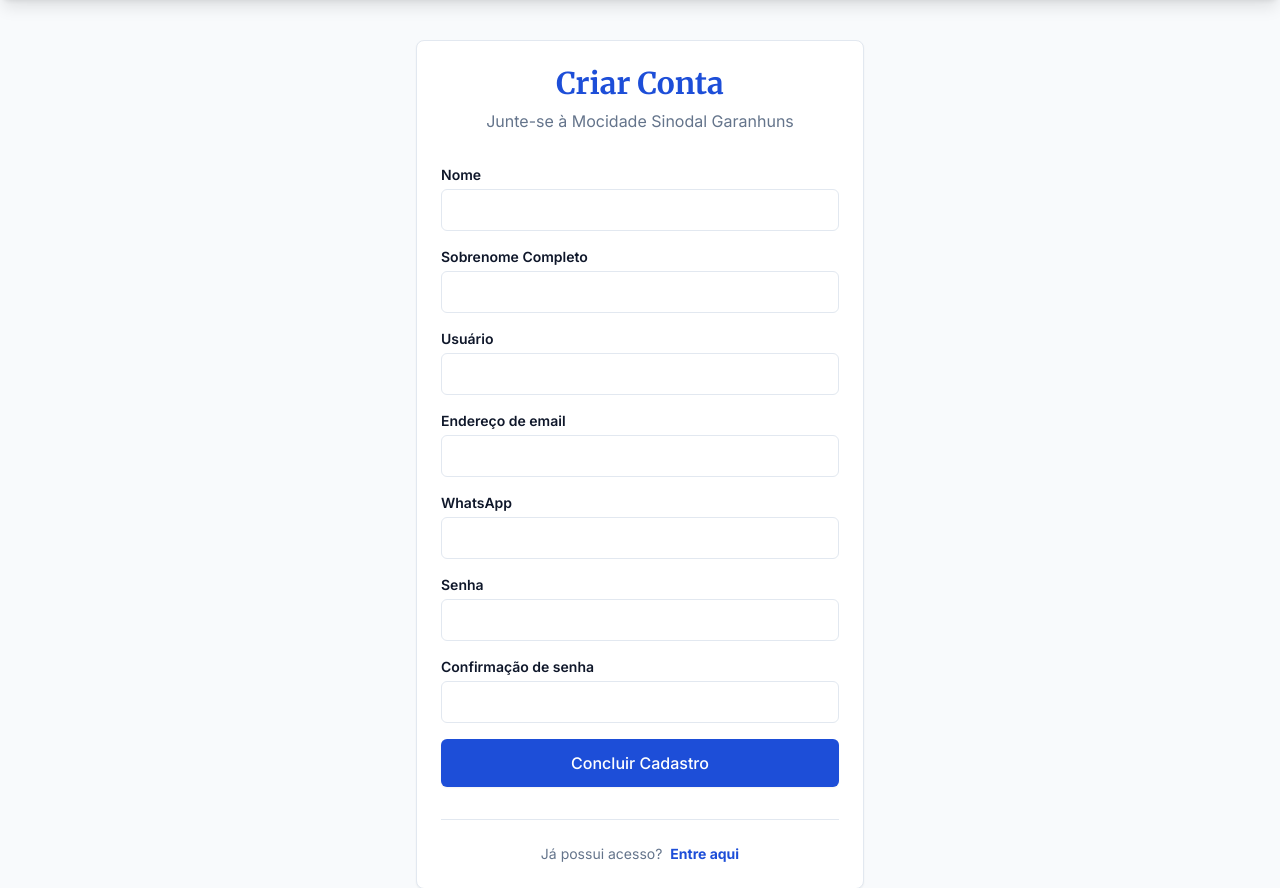
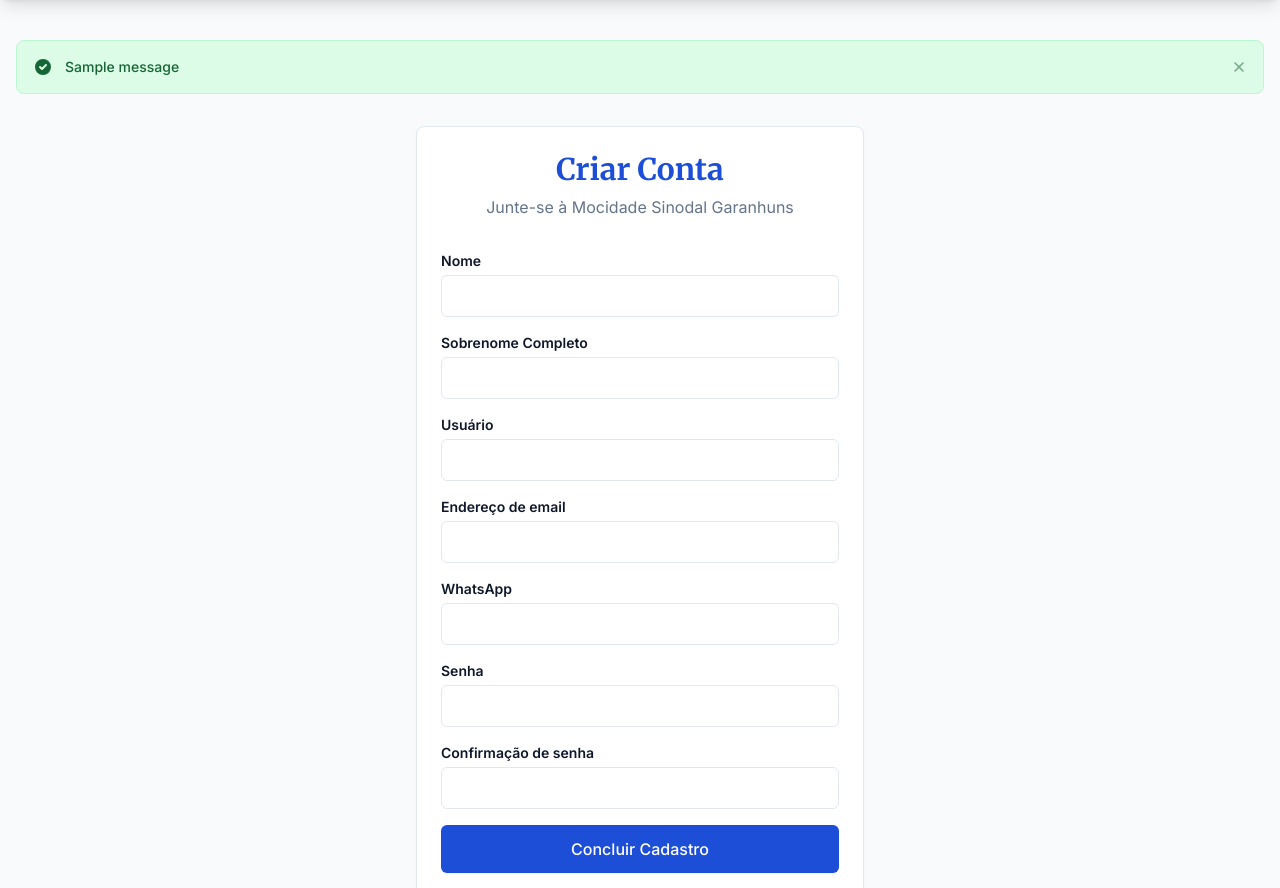
Before and after one commit to leomach/plataforma-sinodal, a Django app: page /usuarios/register/ in a window 1280 px wide. Shown: the part 80-968 px from the top of the page. Run offline with Django 5.2, Linux system fonts and the light colour scheme; tables that the repository leaves empty hold one stand-in row (values such as "Sample post"); one stand-in notice (Sample message) is shown; some libraries are stand-ins or nearby versions.

Commit message:
feat: Add error handling for non-field errors in forms across multiple templates

```diff
--- a/templates/base.html
+++ b/templates/base.html
@@ -197,6 +197,32 @@
     </header>
 
     <main class="flex-grow container mx-auto px-4 py-10">
+        {% if messages %}
+            <div class="mb-8 space-y-4">
+                {% for message in messages %}
+                    <div class="p-4 rounded-lg flex items-center justify-between {% if message.tags == 'success' %}bg-green-100 text-green-800 border border-green-200{% elif message.tags == 'error' %}bg-red-100 text-red-800 border border-red-200{% elif message.tags == 'warning' %}bg-yellow-100 text-yellow-800 border border-yellow-200{% else %}bg-blue-100 text-blue-800 border border-blue-200{% endif %}">
+                        <div class="flex items-center gap-3">
+                            {% if message.tags == 'success' %}
+                                <svg xmlns="http://www.w3.org/2000/svg" class="h-5 w-5" viewBox="0 0 20 20" fill="currentColor">
+                                    <path fill-rule="evenodd" d="M10 18a8 8 0 100-16 8 8 0 000 16zm3.707-9.293a1 1 0 00-1.414-1.414L9 10.586 7.707 9.293a1 1 0 00-1.414 1.414l2 2a1 1 0 001.414 0l4-4z" clip-rule="evenodd" />
+                                </svg>
+                            {% elif message.tags == 'error' %}
+                                <svg xmlns="http://www.w3.org/2000/svg" class="h-5 w-5" viewBox="0 0 20 20" fill="currentColor">
+                                    <path fill-rule="evenodd" d="M10 18a8 8 0 100-16 8 8 0 000 16zM8.707 7.293a1 1 0 00-1.414 1.414L8.586 10l-1.293 1.293a1 1 0 101.414 1.414L10 11.414l1.293 1.293a1 1 0 001.414-1.414L11.414 10l1.293-1.293a1 1 0 00-1.414-1.414L10 8.586 8.707 7.293z" clip-rule="evenodd" />
+                                </svg>
+                            {% endif %}
+                            <span class="text-sm font-medium">{{ message }}</span>
+                        </div>
+                        <button type="button" onclick="this.parentElement.remove()" class="text-current opacity-50 hover:opacity-100 transition-opacity">
+                            <svg xmlns="http://www.w3.org/2000/svg" class="h-4 w-4" viewBox="0 0 20 20" fill="currentColor">
+                                <path fill-rule="evenodd" d="M4.293 4.293a1 1 0 011.414 0L10 8.586l4.293-4.293a1 1 0 111.414 1.414L11.414 10l4.293 4.293a1 1 0 01-1.414 1.414L10 11.414l-4.293 4.293a1 1 0 01-1.414-1.414L8.586 10 4.293 5.707a1 1 0 010-1.414z" clip-rule="evenodd" />
+                            </svg>
+                        </button>
+                    </div>
+                {% endfor %}
+            </div>
+        {% endif %}
+
         {% block content %}
         {% endblock %}
     </main>
--- a/templates/usuarios/register.html
+++ b/templates/usuarios/register.html
@@ -12,6 +12,15 @@
 
         <form method="post" class="space-y-4">
             {% csrf_token %}
+
+            {% if form.non_field_errors %}
+                <div class="p-3 bg-red-50 border border-red-200 rounded-md">
+                    {% for error in form.non_field_errors %}
+                        <p class="text-secondary text-sm font-medium">{{ error }}</p>
+                    {% endfor %}
+                </div>
+            {% endif %}
+
             {% for field in form %}
             <div class="space-y-1">
                 <label for="{{ field.id_for_label }}" class="text-sm font-semibold text-text-main block">
```
Also changed, not shown: templates/eventos/inscrever.html (+8 -0 lines), templates/usuarios/login.html (+9 -0 lines), templates/usuarios/perfil.html (+9 -0 lines).
